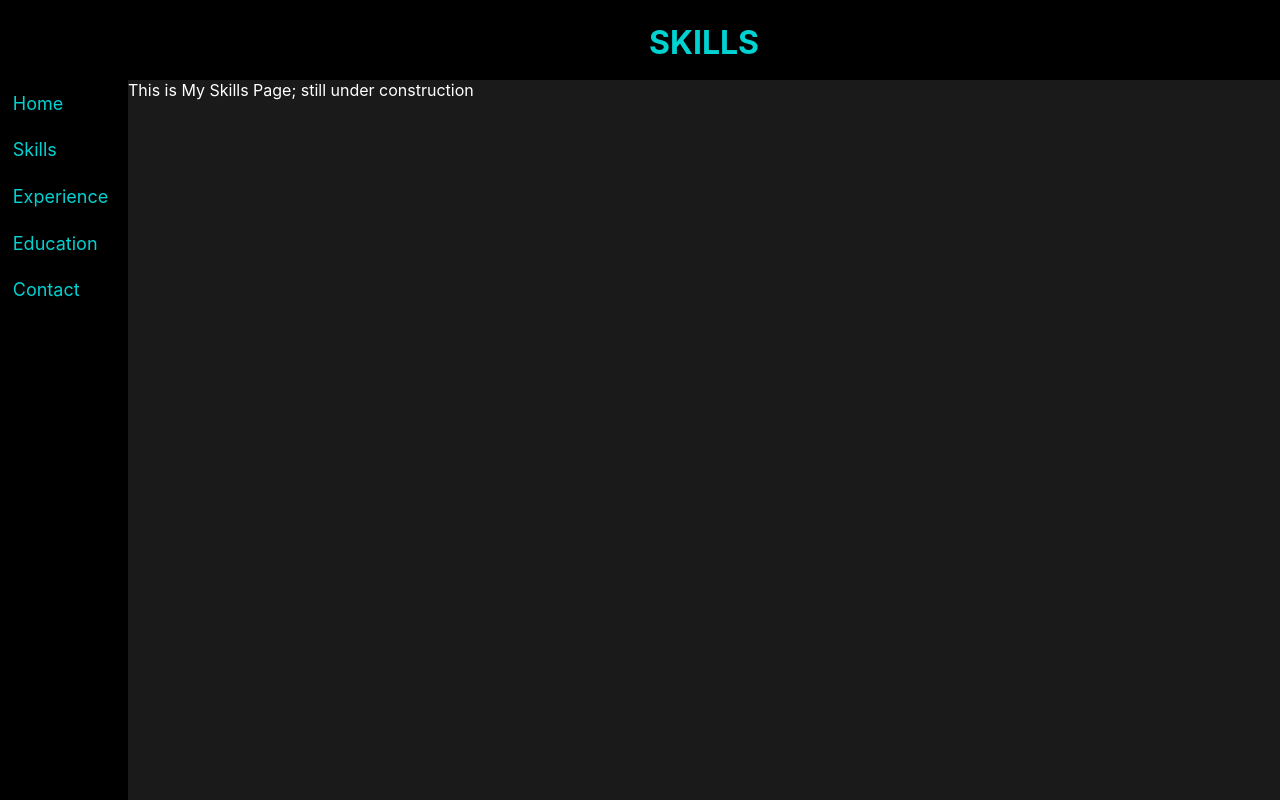
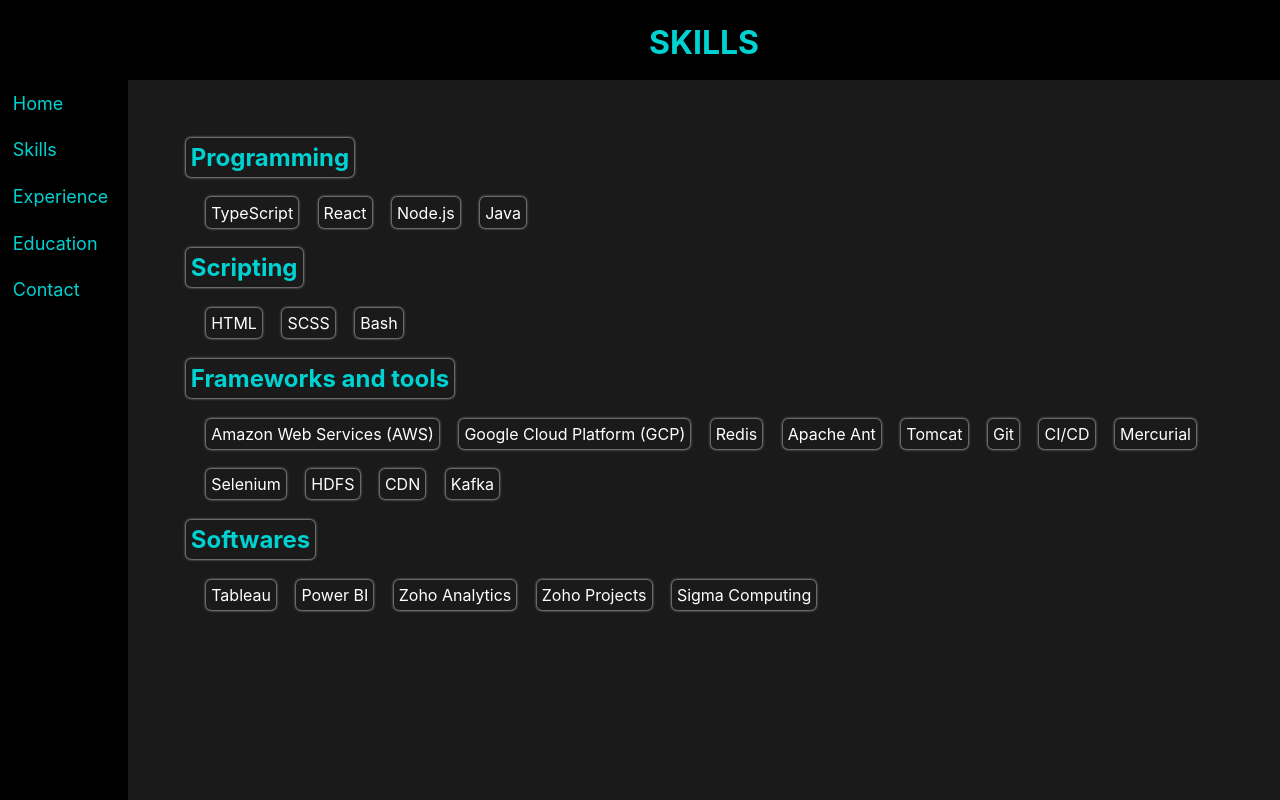
Before and after one commit to SivaDheeraj96/dheeraj.github.io, a React (Create React App) app: page / in a window 1280 px wide. Both pictures are taken after a click on the element "Skills". Built offline with nearby package versions, Linux system fonts and the light colour scheme.

Commit message:
skills page

```diff
--- a/src/portfolio/data/info.json
+++ b/src/portfolio/data/info.json
@@ -14,5 +14,11 @@
      "text":"@SivaDheerajReddyObulam",
      "icon":"linkedin"
     }
+  ],
+  "skills":[
+    {"name": "Programming", "value":["TypeScript", "React", "Node.js", "Java"]},
+    {"name": "Scripting", "value":["HTML", "SCSS", "Bash"]},
+    {"name": "Frameworks and tools", "value":["Amazon Web Services (AWS)", "Google Cloud Platform (GCP)", "Redis", "Apache Ant", "Tomcat", "Git", "CI/CD", "Mercurial", "Selenium", "HDFS", "CDN", "Kafka"]},
+    {"name": "Softwares", "value": ["Tableau", "Power BI", "Zoho Analytics", "Zoho Projects", "Sigma Computing"]}
   ]
 }
--- a/src/portfolio/homepage/Homepage.tsx
+++ b/src/portfolio/homepage/Homepage.tsx
@@ -1,5 +1,6 @@
 import React from 'react';
 import { Home } from '../Home/Home';
+import { Skills } from '../skills/Skills';
 import { LeftRail } from './LeftRail';
 import styles from './styles/homepage.module.scss';
 
@@ -20,7 +21,7 @@
           (<Home/>)
         }
         {section === 'skills' &&
-          (<div className='skills-container'>This is My Skills Page; still under construction </div>)
+          (<Skills/>)
         }
         {section === 'experience' &&
           (<div className='experience-container'>This is My Experience Page; still under construction</div>)
--- a/src/portfolio/homepage/styles/homepage.module.scss
+++ b/src/portfolio/homepage/styles/homepage.module.scss
@@ -28,4 +28,5 @@
   background-color: adjust-color(map-get($theme, standard, body, bg ), $lightness: +10%);
   color: map-get($theme, standard, body, clr);
   flex-grow: 1;
+  width: 90%;
 }
--- /dev/null
+++ b/src/portfolio/skills/Skills.tsx
@@ -0,0 +1,24 @@
+import styles from './skills.module.scss';
+import data from './../data/info.json';
+
+interface props {
+  name: string,
+  value: string[],
+}
+const SkillGroup = (props: props) => {
+  const skills = props.value.map(val => (<span className={styles['skill-name']}>{val}</span>));
+  return (
+    <div className={styles['skill-group-container']}>
+        <label className={styles['skill-group-name']}>{props.name}</label>
+        <div className={styles['skill-name-container']}>{skills}</div>
+    </div>
+  );
+};
+export const Skills = () => {
+  const skills = data.skills.map(skillGroup => (<SkillGroup name={skillGroup.name} value={skillGroup.value}/>));
+  return (
+    <div className={styles["skills-container"]}>
+      {skills}
+    </div>
+  );
+};
--- /dev/null
+++ b/src/portfolio/skills/skills.module.scss
@@ -0,0 +1,22 @@
+@import './../styles/theme.module.scss';
+@import './../styles/general.module.scss';
+.skills-container{
+  padding: 5%;
+  .skill-group-name{
+    @include card(map-get($theme, standard, body, clr));
+    padding: 0.5%;
+    font-size: 24px;
+    font-weight: bold;
+    color: map-get($theme, standard, top-rail, clr);
+    display: inline-block;
+  }
+  .skill-name-container{
+    padding: 1%;
+  }
+  .skill-name{
+    @include card(map-get($theme, standard, body, clr));
+    margin: 1%;
+    padding: 0.5%;
+    display: inline-block;
+  }
+}
```
